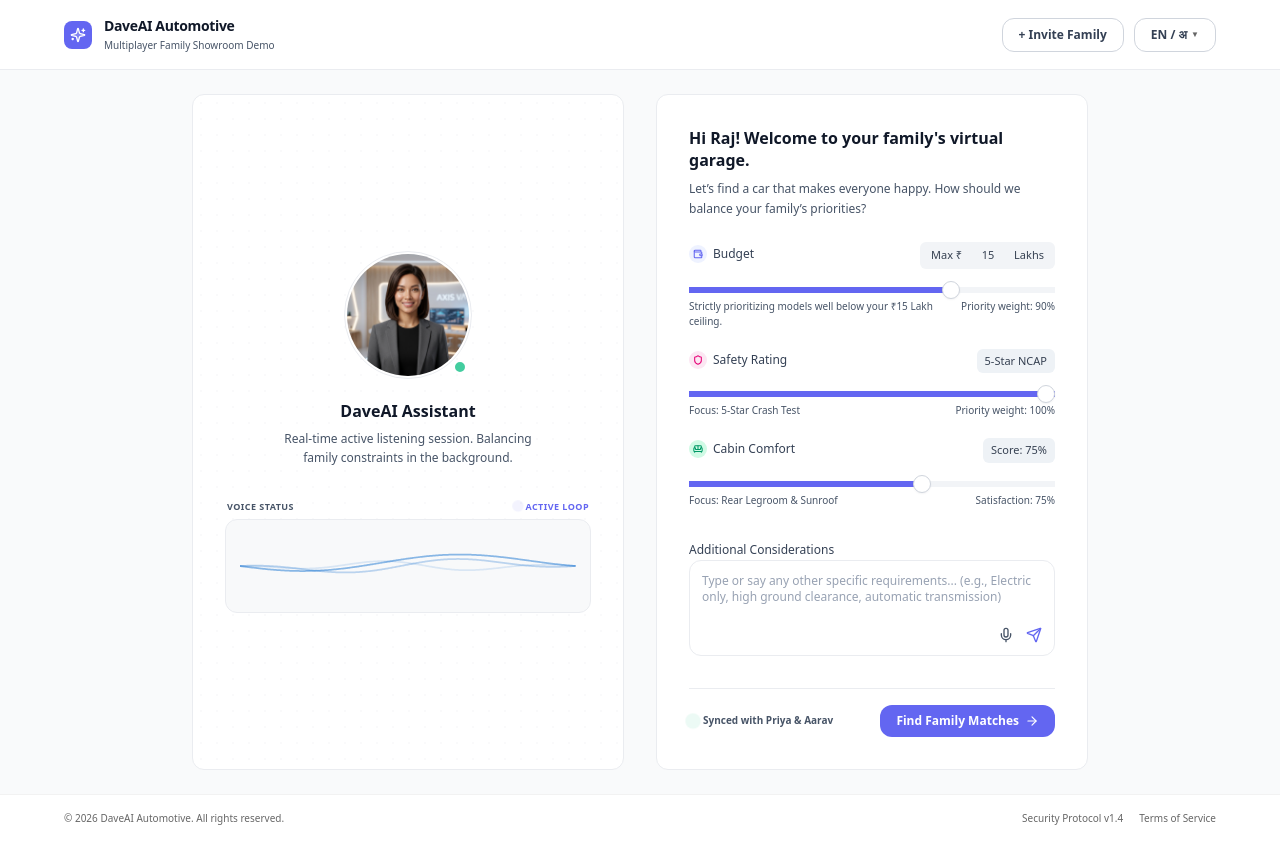
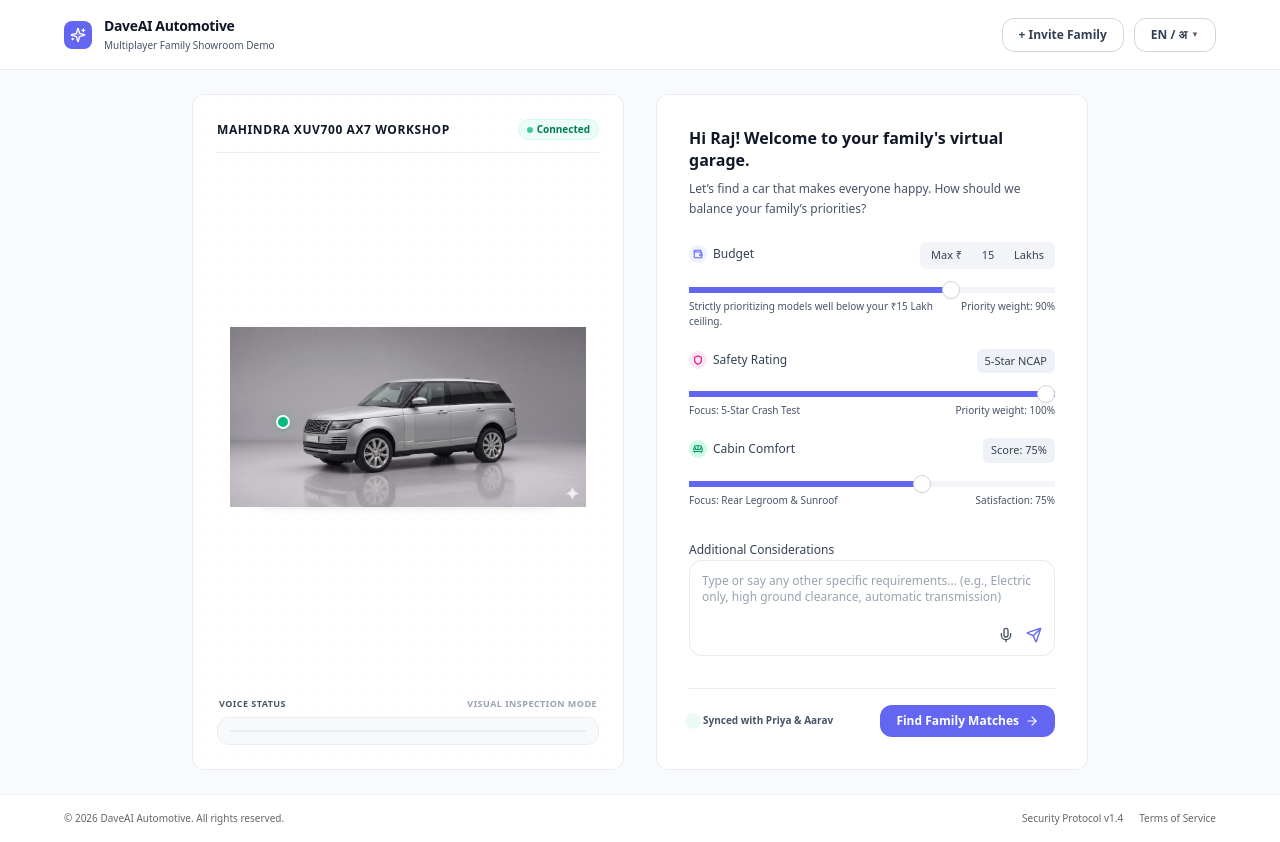
Before and after one commit to mayurn13/daveai-showroom-demo, a React (Vite) app: page / in a window 1280 px wide. Built offline with nearby package versions, Linux system fonts and the light colour scheme.

Commit message:
Add updated real-world car assets

```diff
--- a/src/App.jsx
+++ b/src/App.jsx
@@ -75,6 +75,7 @@
   // Booking Scheduler State
   const [selectedDate, setSelectedDate] = useState('')
   const [selectedTime, setSelectedTime] = useState('')
+  const [selectedLocation, setSelectedLocation] = useState('')
   const [showToast, setShowToast] = useState(false)
   const [toastMessage, setToastMessage] = useState('')
   const [bookingConfirmed, setBookingConfirmed] = useState(false)
@@ -334,36 +335,52 @@
         {currentScreen === 'concierge' && (
           <div className="grid grid-cols-1 md:grid-cols-2 gap-8 items-stretch max-w-4xl mx-auto w-full">
 
-            {/* Left Column: Visual AI Avatar */}
-            <div className="flex flex-col items-center justify-center p-8 bg-white border border-[#EAECF0] rounded-[12px] relative overflow-hidden min-h-[380px]">
+            {/* Left Column: Interactive Workshop Environment */}
+            <div className="flex flex-col items-center justify-between p-6 bg-white border border-[#EAECF0] rounded-[12px] relative overflow-hidden min-h-[380px]">
               <div className="absolute inset-0 bg-[radial-gradient(#e5e7eb_1px,transparent_1px)] [background-size:16px_16px] opacity-20 pointer-events-none"></div>
 
-              <div className="relative z-10 flex flex-col items-center text-center">
-                <div className="relative w-32 h-32 mb-5 rounded-full p-0.5 border border-[#EAECF0] bg-white">
-                  <img
-                    src="/daveai_human_avatar.png"
-                    alt="DaveAI Assistant Avatar"
-                    className="w-full h-full object-cover rounded-full bg-white"
-                  />
-                  <span className="absolute bottom-1 right-1 w-3.5 h-3.5 bg-emerald-500 border-2 border-white rounded-full animate-pulse"></span>
-                </div>
-                <h3 className="text-base font-semibold text-[#101828]">DaveAI Assistant</h3>
-                <p className="text-xs text-[#475467] max-w-[260px] mt-1.5 leading-relaxed">
-                  Real-time active listening session. Balancing family constraints in the background.
-                </p>
+              {/* Workshop Header */}
+              <div className="w-full flex justify-between items-center border-b border-[#EAECF0] pb-3 z-10">
+                <h3 className="text-xs font-bold text-[#101828] uppercase tracking-wider">
+                  Mahindra XUV700 AX7 Workshop
+                </h3>
+                <span className="text-[10px] bg-emerald-50 text-emerald-700 font-semibold px-2 py-0.5 rounded-full border border-emerald-100 flex items-center gap-1">
+                  <span className="w-1.5 h-1.5 rounded-full bg-emerald-500 animate-pulse"></span>
+                  Connected
+                </span>
               </div>
 
-              {/* Animating Waveform Component Container */}
-              <div className="w-full mt-8 z-10">
-                <div className="flex justify-between items-center text-[9px] text-[#475467] mb-1.5 px-0.5 uppercase tracking-wider font-semibold">
-                  <span>Voice Status</span>
-                  <span className="flex items-center gap-1 text-[#6366F1]">
-                    <span className="w-1.5 h-1.5 rounded-full bg-[#6366F1] animate-ping"></span>
-                    Active Loop
+              {/* Main Stage Canvas with Vehicle */}
+              <div className="relative flex-1 flex items-center justify-center py-6 min-h-[200px] w-full z-10">
+                <div className="relative inline-block">
+                  <img
+                    src="/watermarked_img_2415503277561671923.png"
+                    alt="Mahindra XUV700 AX7"
+                    className="max-h-[180px] w-auto object-contain z-10 relative"
+                  />
+                  {/* Soft Grounding Shadow */}
+                  <div className="absolute bottom-1 left-[8%] right-[8%] h-3.5 bg-black/25 blur-[6px] rounded-full z-0"></div>
+
+                  {/* Pulsing Green Hotspot Dot on Headlight */}
+                  <div className="absolute left-[13%] top-[49%] z-20">
+                    <span className="relative flex h-3.5 w-3.5">
+                      <span className="animate-ping absolute inline-flex h-full w-full rounded-full bg-emerald-400 opacity-75"></span>
+                      <span className="relative inline-flex rounded-full h-3.5 w-3.5 bg-emerald-500 border-2 border-white shadow-sm"></span>
                     </span>
                   </div>
-                <div className="bg-[#F8F9FA] rounded-[12px] p-3.5 border border-[#EAECF0]">
-                  <AudioWaveform />
+                </div>
+              </div>
+
+              {/* VOICE STATUS (Static Line) */}
+              <div className="w-full mt-4 z-10">
+                <div className="flex justify-between items-center text-[9px] text-[#475467] mb-1.5 px-0.5 uppercase tracking-wider font-semibold">
+                  <span>VOICE STATUS</span>
+                  <span className="text-[#98A2B3] text-[9px] font-semibold">
+                    Visual Inspection Mode
+                  </span>
+                </div>
+                <div className="bg-[#F8F9FA] rounded-[12px] p-3 border border-[#EAECF0] flex items-center justify-center">
+                  <div className="w-full h-[2px] bg-[#EAECF0] rounded-full"></div>
                 </div>
               </div>
             </div>
@@ -631,11 +648,11 @@
                 <div className="w-1/3 bg-white border border-[#E4E7EC] rounded-xl p-5 hover:shadow-lg hover:-translate-y-1 transition-all duration-300 flex flex-col justify-between group">
                   <div>
                     {/* Image Container */}
-                    <div className="w-full h-40 relative overflow-hidden rounded-lg">
+                    <div className="bg-[#F8F9FA] rounded-lg p-4 flex items-center justify-center h-40 relative overflow-hidden">
                       <img
-                        src="/family_suv_hero.png"
+                        src="/watermarked_img_2415503277561671923.png"
                         alt="Mahindra XUV700 AX7"
-                        className="w-full h-full object-cover rounded-lg group-hover:scale-105 transition-transform duration-300"
+                        className="max-h-full object-contain group-hover:scale-105 transition-transform duration-300"
                       />
                     </div>
                     {/* Info */}
@@ -671,7 +688,7 @@
 
                   <button
                     onClick={() => handleSelectModel('Mahindra XUV700 AX7')}
-                    className="w-full bg-[#6366F1] hover:bg-[#4f46e5] text-white text-xs font-semibold py-2.5 px-4 rounded-full mt-6 flex items-center justify-center gap-1.5 transition-all duration-200 active:scale-95 cursor-pointer shadow-3xs"
+                    className="w-full bg-[#101828] hover:bg-[#1f2937] text-white text-xs font-semibold py-2.5 px-4 rounded-full mt-6 flex items-center justify-center gap-1.5 transition-all duration-200 active:scale-95 cursor-pointer shadow-3xs"
                   >
                     <span>Configure Model →</span>
                   </button>
@@ -1090,29 +1107,20 @@
                 </div>
 
                 {/* SUV Showcase Frame */}
-                <div className="my-6 flex items-center justify-center flex-1">
+                <div className="my-6 bg-[#F8F9FA] border border-[#EAECF0] rounded-[12px] p-4 flex items-center justify-center h-48 relative overflow-hidden z-10">
                   <img
-                    src="/silver_audi.png"
-                    alt="Configured Family SUV"
-                    className="w-full max-w-[420px] object-contain rounded-[12px]"
-                    style={{ filter: getPaintFilter(selectedPaint) }}
+                    src="/watermarked_img_2415503277561671923.png"
+                    alt="Mahindra XUV700 AX7 Configured"
+                    className="max-h-full object-contain"
                   />
                 </div>
 
-                {/* Configuration Summary Badges */}
-                <div className="grid grid-cols-3 gap-2.5 pt-4 border-t border-[#EAECF0] text-center z-10">
-                  <div className="bg-[#F8F9FA] rounded-[12px] p-2.5 border border-[#EAECF0]">
-                    <span className="text-[9px] uppercase tracking-wider text-[#475467] block font-medium">Specs Price</span>
-                    <span className="text-xs font-bold text-[#101828] block mt-0.5">₹{currentSpecPrice.toFixed(2)}L</span>
-                  </div>
-                  <div className="bg-[#F8F9FA] rounded-[12px] p-2.5 border border-[#EAECF0]">
-                    <span className="text-[9px] uppercase tracking-wider text-[#475467] block font-medium">Safety rating</span>
-                    <span className="text-xs font-bold text-[#101828] block mt-0.5">5-Star NCAP</span>
-                  </div>
-                  <div className="bg-[#F8F9FA] rounded-[12px] p-2.5 border border-[#EAECF0]">
-                    <span className="text-[9px] uppercase tracking-wider text-[#475467] block font-medium">Legroom</span>
-                    <span className="text-xs font-bold text-[#101828] block mt-0.5">40 Inches</span>
-                  </div>
+                {/* Configured Text & Badge */}
+                <div className="mt-4 border-t border-[#EAECF0] pt-4 flex flex-col items-center text-center z-10">
+                  <h3 className="text-base font-bold text-[#101828]">Mahindra XUV700 AX7 Configured</h3>
+                  <span className="mt-2 text-[10px] bg-emerald-50 text-emerald-700 border border-emerald-200 font-semibold px-2.5 py-0.5 rounded-full">
+                    5-Star Safety
+                  </span>
                 </div>
               </div>
 
@@ -1120,59 +1128,28 @@
               <div className="bg-white border border-[#EAECF0] rounded-[12px] p-8 flex flex-col justify-between min-h-[350px]">
 
                 <div>
-                  <h2 className="text-base font-semibold text-[#101828] leading-snug">
-                    Your Custom Family Spec
+                  <h2 className="text-2xl font-serif text-[#101828] leading-snug">
+                    Ready for the Next Step?
                   </h2>
-                  <p className="text-xs text-[#475467] mt-1.5 font-medium">
-                    Configured collectively by Raj, Priya, and Aarav.
+                  <p className="text-xs text-[#475467] mt-2 font-medium leading-relaxed">
+                    We’ve balanced your safety, comfort, and budget targets. The next step is a real-world drive.
                   </p>
 
-                  {/* Specification summary details */}
-                  <div className="mt-5 space-y-3.5">
-
-                    <div className="flex justify-between items-center py-2 border-b border-[#EAECF0] text-xs font-medium">
-                      <span className="text-[#475467]">Finance Plan Estimation</span>
-                      <span className="font-semibold text-[#101828]">
-                        ₹{Math.round((currentSpecPrice / 14.20) * 24500).toLocaleString()}/month
-                      </span>
-                    </div>
-
-                    <div className="flex justify-between items-center py-2 border-b border-[#EAECF0] text-xs font-medium">
-                      <span className="text-[#475467]">Safety Architecture</span>
-                      <span className="font-semibold text-[#101828] flex items-center gap-1">
-                        <Shield size={12} className="text-[#6366F1]" />
-                        5-Star NCAP + ADAS Level 2
-                      </span>
-                    </div>
-
-                    <div className="flex justify-between items-center py-2 border-b border-[#EAECF0] text-xs font-medium">
-                      <span className="text-[#475467]">Cabin Comfort Package</span>
-                      <span className="font-semibold text-[#101828] flex items-center gap-1">
-                        <Sun size={12} className="text-amber-500" />
-                        Premium Tech Pack with Rear AC
-                      </span>
-                    </div>
-
-                  </div>
-                </div>
-
-                {/* Conversion Widget Scheduler */}
-                <div className="mt-8 pt-4 border-t border-[#EAECF0] space-y-4">
-
+                  {/* Booking Details Input Fields */}
                   {bookingConfirmed ? (
-                    <div className="bg-[#ECFDF5] border border-[#D1FADF] rounded-[12px] p-4 text-center space-y-2 animate-in zoom-in-95 duration-200">
+                    <div className="bg-[#ECFDF5] border border-[#D1FADF] rounded-[12px] p-4 text-center space-y-2 mt-6 animate-in zoom-in-95 duration-200">
                       <div className="w-8 h-8 rounded-full bg-[#027A48] text-white flex items-center justify-center mx-auto shadow-sm">
                         <Check size={16} className="stroke-[3px]" />
                       </div>
                       <h4 className="text-xs font-semibold text-[#027A48]">Booking Confirmed!</h4>
                       <p className="text-[11px] text-[#027A48] leading-relaxed">
-                        A DaveAI driver will bring the spec-configured SUV to your doorstep on <strong className="font-semibold">{selectedDate}</strong> at <strong className="font-semibold">{selectedTime}</strong> for a family experience.
+                        A DaveAI driver will bring the spec-configured SUV to <strong className="font-semibold">{selectedLocation || 'your location'}</strong> on <strong className="font-semibold">{selectedDate || 'your preferred date'}</strong> for your test drive.
                       </p>
                       <button
                         onClick={() => {
                           setBookingConfirmed(false)
                           setSelectedDate('')
-                          setSelectedTime('')
+                          setSelectedLocation('')
                         }}
                         className="text-[10px] text-[#027A48] hover:text-[#065f46] underline font-semibold mt-1 cursor-pointer"
                       >
@@ -1180,64 +1157,57 @@
                       </button>
                     </div>
                   ) : (
-                    <div className="space-y-3.5">
-                      <div>
-                        <h4 className="text-xs font-semibold text-[#101828]">Experience It Together</h4>
-                        <p className="text-[11px] text-[#475467] mt-0.5 font-medium">
-                          Select a date and time slot for a complimentary doorstep test drive of your custom configuration.
-                        </p>
+                    <div className="space-y-4 mt-6">
+
+                      {/* Preferred Date Input */}
+                      <div className="space-y-1">
+                        <label className="text-xs font-semibold text-[#344054]">
+                          Preferred Date (MM/DD)
+                        </label>
+                        <input
+                          type="text"
+                          value={selectedDate}
+                          onChange={(e) => setSelectedDate(e.target.value)}
+                          placeholder="e.g., 07/15"
+                          className="w-full bg-white border border-[#D0D5DD] rounded-lg text-xs py-2.5 px-3 focus:outline-none focus:ring-2 focus:ring-[#6366F1]/20 focus:border-[#6366F1] font-medium text-[#344054] shadow-3xs"
+                        />
                       </div>
 
-                      <div className="grid grid-cols-2 gap-3">
-                        {/* Select Date Dropdown */}
-                        <div className="relative">
-                          <select
-                            value={selectedDate}
-                            onChange={(e) => setSelectedDate(e.target.value)}
-                            className="w-full bg-white border border-[#D0D5DD] rounded-lg text-xs py-2.5 px-3 pr-8 appearance-none focus:outline-none focus:ring-2 focus:ring-[#6366F1]/20 focus:border-[#6366F1] font-medium text-[#344054] shadow-3xs cursor-pointer"
-                          >
-                            <option value="">Select Date</option>
-                            <option value="Tomorrow, June 25">Tomorrow, June 25</option>
-                            <option value="Friday, June 26">Friday, June 26</option>
-                            <option value="Saturday, June 27">Saturday, June 27</option>
-                          </select>
-                          <ChevronDown size={14} className="absolute right-2.5 top-3 text-[#475467] pointer-events-none" />
+                      {/* Preferred Location Input */}
+                      <div className="space-y-1">
+                        <label className="text-xs font-semibold text-[#344054]">
+                          Preferred Location
+                        </label>
+                        <input
+                          type="text"
+                          value={selectedLocation}
+                          onChange={(e) => setSelectedLocation(e.target.value)}
+                          placeholder="e.g., Downtown Bangalore Dealership"
+                          className="w-full bg-white border border-[#D0D5DD] rounded-lg text-xs py-2.5 px-3 focus:outline-none focus:ring-2 focus:ring-[#6366F1]/20 focus:border-[#6366F1] font-medium text-[#344054] shadow-3xs"
+                        />
                       </div>
 
-                        {/* Select Time Dropdown */}
-                        <div className="relative">
-                          <select
-                            value={selectedTime}
-                            onChange={(e) => setSelectedTime(e.target.value)}
-                            className="w-full bg-white border border-[#D0D5DD] rounded-lg text-xs py-2.5 px-3 pr-8 appearance-none focus:outline-none focus:ring-2 focus:ring-[#6366F1]/20 focus:border-[#6366F1] font-medium text-[#344054] shadow-3xs cursor-pointer"
-                          >
-                            <option value="">Select Time Slot</option>
-                            <option value="10:00 AM - 12:00 PM">10:00 AM - 12:00 PM</option>
-                            <option value="2:00 PM - 4:00 PM">2:00 PM - 4:00 PM</option>
-                            <option value="5:00 PM - 7:00 PM">5:00 PM - 7:00 PM</option>
-                          </select>
-                          <ChevronDown size={14} className="absolute right-2.5 top-3 text-[#475467] pointer-events-none" />
-                        </div>
-                      </div>
-
+                      {/* Confirm button */}
                       <button
                         onClick={() => {
-                          if (!selectedDate || !selectedTime) {
-                            triggerToast("Please select a date and time slot first.")
+                          if (!selectedDate || !selectedLocation) {
+                            triggerToast("Please enter a preferred date and location first.")
                             return
                           }
                           setBookingConfirmed(true)
-                          triggerToast("Doorstep Test Drive Booked!")
+                          triggerToast("Doorstep Test Drive Configured!")
                         }}
-                        className="w-full bg-[#6366F1] hover:bg-[#4f46e5] text-white text-xs font-semibold py-2 px-4 rounded-[12px] flex items-center justify-center gap-1.5 transition-all duration-200 active:scale-95 shadow-xs cursor-pointer"
+                        className="w-full bg-[#6366F1] hover:bg-[#4f46e5] text-white text-xs font-semibold py-2.5 px-4 rounded-[12px] flex items-center justify-center gap-1.5 transition-all duration-200 active:scale-95 shadow-xs cursor-pointer mt-4"
                       >
-                        <Calendar size={14} />
-                        Book Family Doorstep Test Drive
+                        <span>Confirm Test Drive Slot</span>
+                        <ArrowRight size={14} />
                       </button>
                     </div>
                   )}
 
-                  <div className="text-center pt-2">
+                </div>
+
+                <div className="text-center pt-4 mt-auto">
                   <a
                     href="#"
                     onClick={handleShareSummary}
@@ -1246,8 +1216,6 @@
                     <Share2 size={10} />
                     Share PDF summary to family WhatsApp group
                   </a>
-                  </div>
-
                 </div>
 
               </div>
```
Also changed, not shown: public/mahindra_xuv700.png (added), public/watermarked_img_2415503277561671923.png (added). Lines whose indentation alone changed are shown as unchanged.
